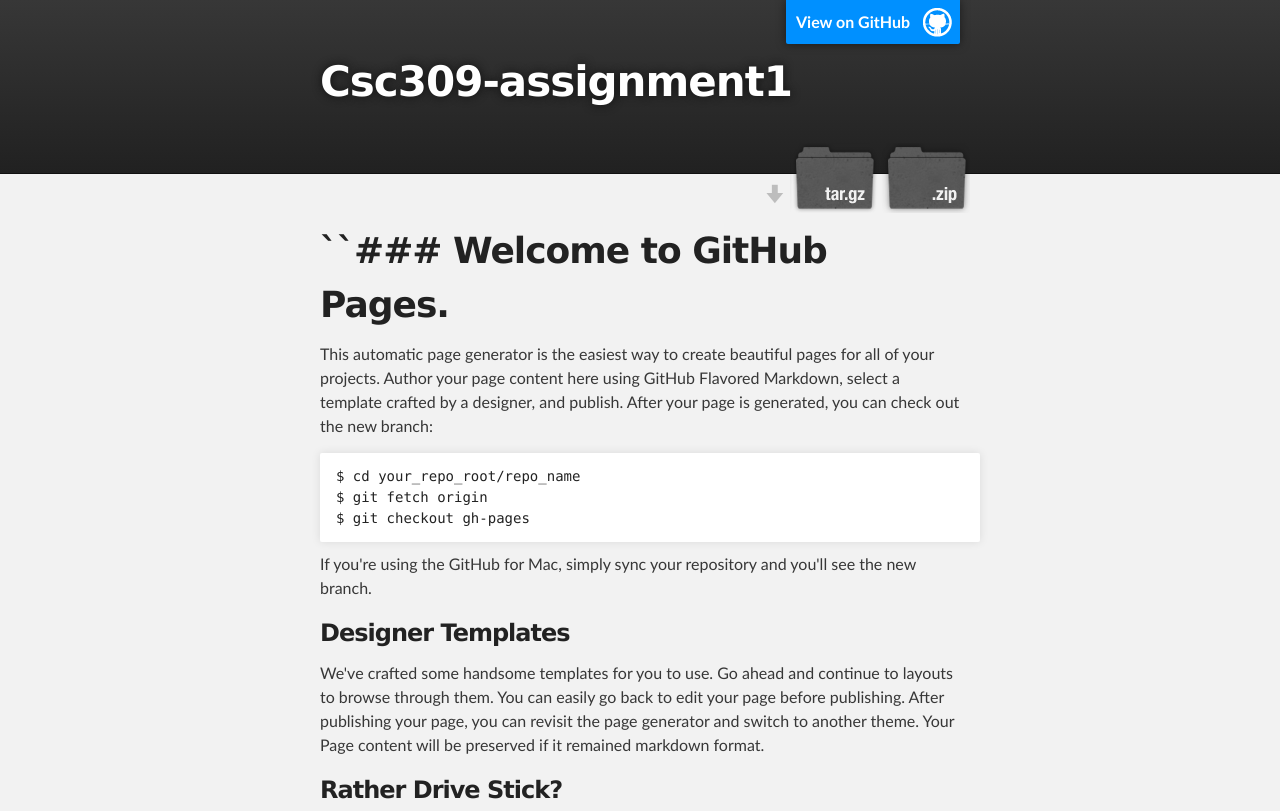
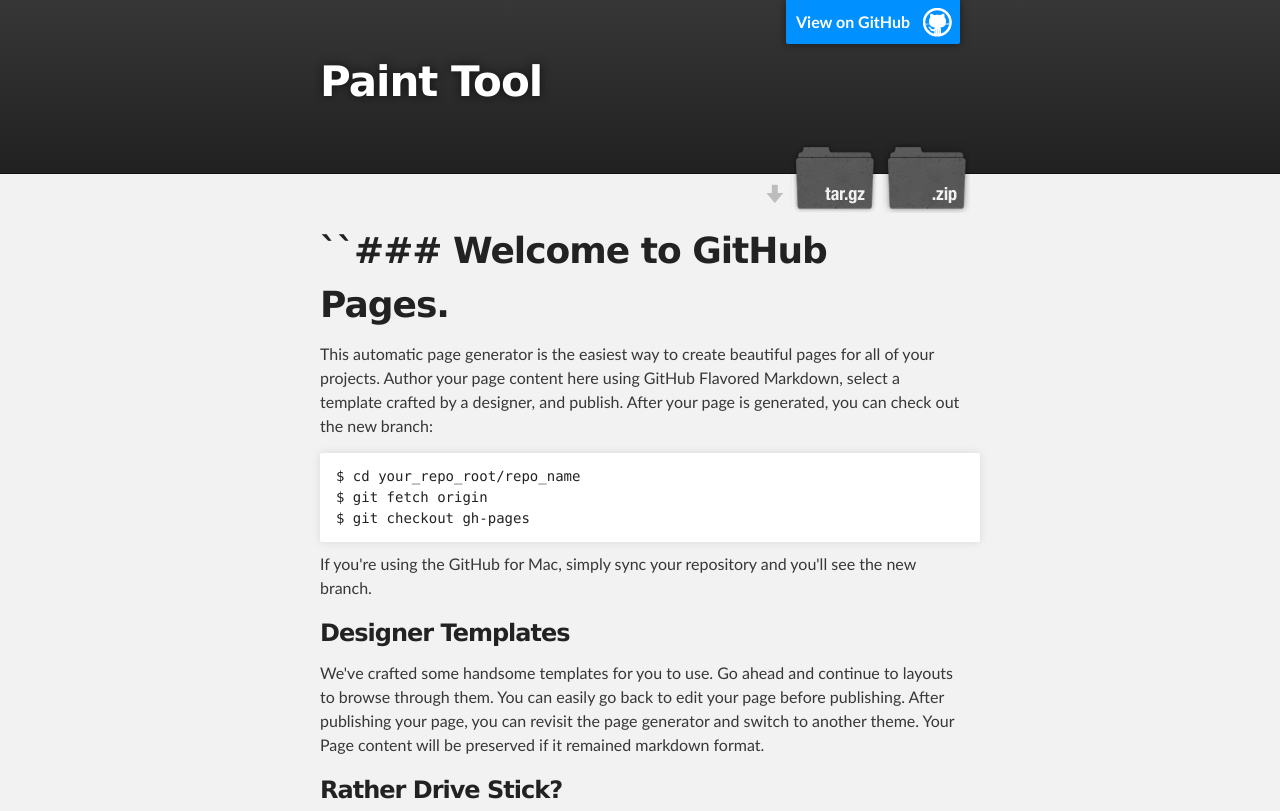
Before and after one commit to Franktian/CSC309-Assignment1, a plain HTML site: page index.html in a window 1280 px wide. Shown: the top 811 px of the page. Drawn offline with Linux system fonts and the light colour scheme.

Commit message:
Modified index

```diff
--- a/index.html
+++ b/index.html
@@ -18,7 +18,7 @@
         <header class="inner">
           <a id="forkme_banner" href="https://github.com/Franktian/CSC309-Assignment1">View on GitHub</a>
 
-          <h1 id="project_title">Csc309-assignment1</h1>
+          <h1 id="project_title">Paint Tool</h1>
           <h2 id="project_tagline"></h2>
 
             <section id="downloads">
```
